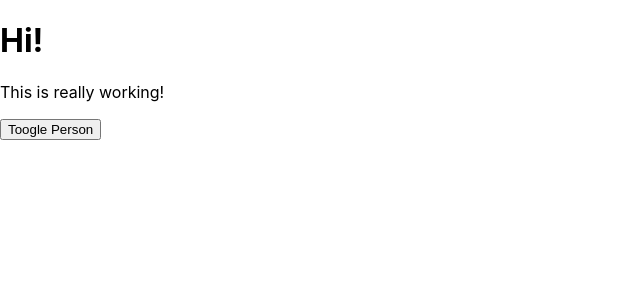
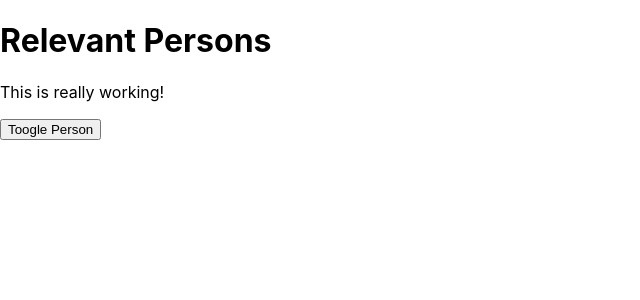
Before and after one commit to MelinaMejia95/react-complete-guide, a React app: page / in a window 1280 px wide. Shown: the top 300 px of the page, without its empty margins (0-640 px from the left). Built offline with nearby package versions, Linux system fonts and the light colour scheme.

Commit message:
Props in App.js

```diff
--- a/src/components/Cockpit/Cockpit.js
+++ b/src/components/Cockpit/Cockpit.js
@@ -11,7 +11,6 @@
         btnClass = classes.Red;
     }
 
-
     if (props.persons.length <= 2) {
       assignedClasses.push(classes.red); //classes = ['red']
     }
@@ -21,7 +20,7 @@
 
     return (
         <div className={classes.Cockpit}>
-            <h1>Hi!</h1>
+            <h1>{props.appTitle}</h1>
             <p className={assignedClasses.join(' ')}>This is really working!</p>
             <button className={btnClass} onClick={props.clicked}>Toogle Person</button>
         </div>
--- a/src/containers/App.js
+++ b/src/containers/App.js
@@ -68,6 +68,7 @@
     return (
         <div className={classes.App}>
           <Cockpit
+            appTitle={this.props.title}
             showPersons={this.state.showPersons}
             persons={this.state.persons}
             clicked={this.tooglePersonHandler}/>
--- a/src/index.js
+++ b/src/index.js
@@ -4,7 +4,7 @@
 import App from './containers/App';
 import * as serviceWorker from './serviceWorker';
 
-ReactDOM.render(<App />, document.getElementById('root'));
+ReactDOM.render(<App title="Relevant Persons"/>, document.getElementById('root'));
 
 // If you want your app to work offline and load faster, you can change
 // unregister() to register() below. Note this comes with some pitfalls.
```
